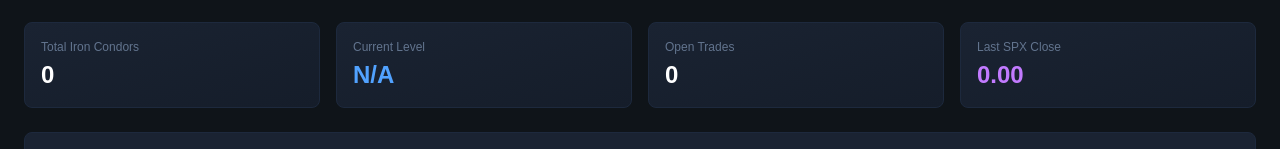
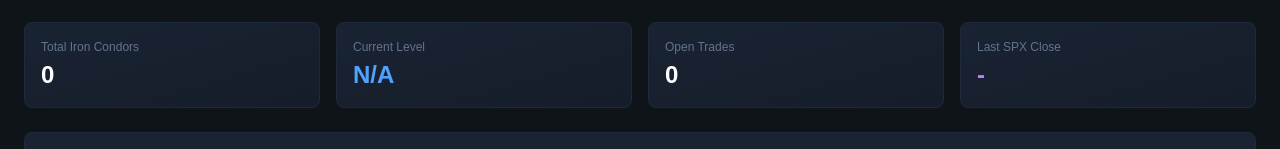
Before and after one commit to insideoptions/settlement-orchestrator-dashboard, a Next.js app: page / in a window 1280 px wide. Shown: the part 133-282 px from the top of the page. Built offline with nearby package versions, Linux system fonts and the light colour scheme; no server answers.

Commit message:
Fix lastClose toFixed error on main dashboard

```diff
--- a/app/page.tsx
+++ b/app/page.tsx
@@ -190,7 +190,7 @@
           </div>
           <div className="bg-gradient-to-br from-[#1a2332] to-[#151d2a] rounded-lg p-4 border border-slate-800 hover:border-purple-500/50 hover:shadow-lg hover:shadow-purple-900/30 transition-all duration-300 group">
             <div className="text-slate-500 text-xs mb-1 group-hover:text-purple-400 transition-colors">Last {activeTab.toUpperCase()} Close</div>
-            <div className="text-purple-400 text-2xl font-bold group-hover:text-purple-300 group-hover:scale-105 transition-all">{lastClose.toFixed(2)}</div>
+            <div className="text-purple-400 text-2xl font-bold group-hover:text-purple-300 group-hover:scale-105 transition-all">{lastClose ? lastClose.toFixed(2) : '-'}</div>
           </div>
         </div>
 
```
